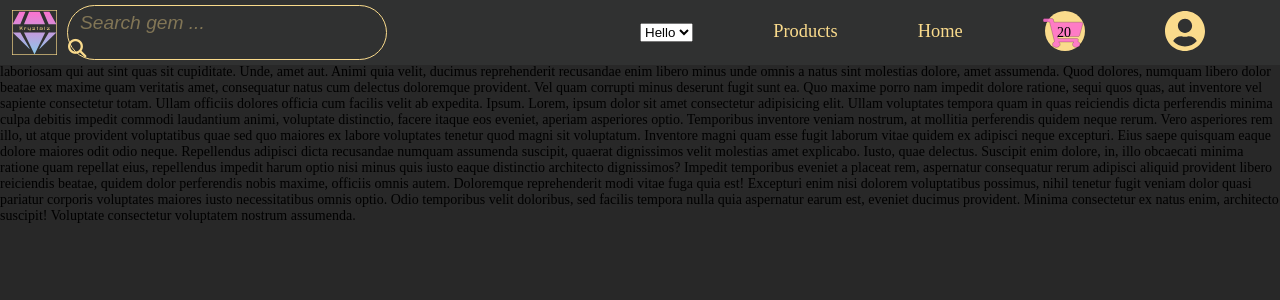
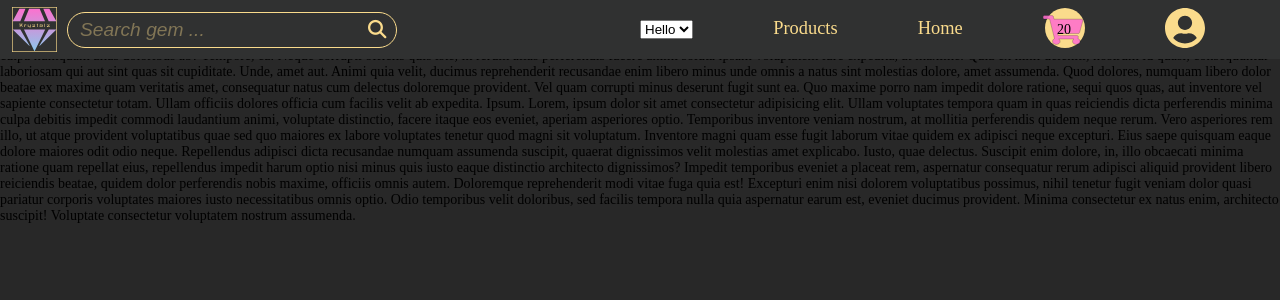
Before and after one commit to Irene-Kryztalz/kryztalz-fe, a React (Create React App) app: page /products/search in a window 1280 px wide. Shown: the top 300 px of the page. Built offline with nearby package versions, Linux system fonts and the light colour scheme; a web font is replaced by a local one.

Commit message:
fixed search input ui

```diff
--- a/src/components/SearchInput/SearchInput.module.css
+++ b/src/components/SearchInput/SearchInput.module.css
@@ -9,12 +9,13 @@
     max-width: 500px;
     align-self: center;
     margin: auto;
+    padding-right: 10px;
 }
 
 .Search input
 {
     background: none;
-    width: 100%;
+    width: 90%;
     height: 100%;
     outline: none;
     border:none;
@@ -61,6 +62,7 @@
     .Search input
     {
         font-size: 1.2rem;
+        width: auto;
     }
 }
 
```
